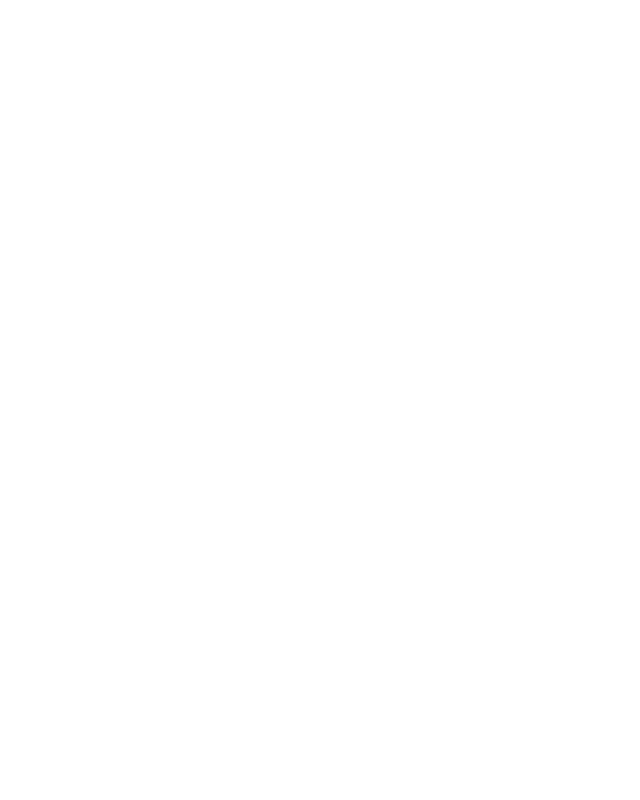
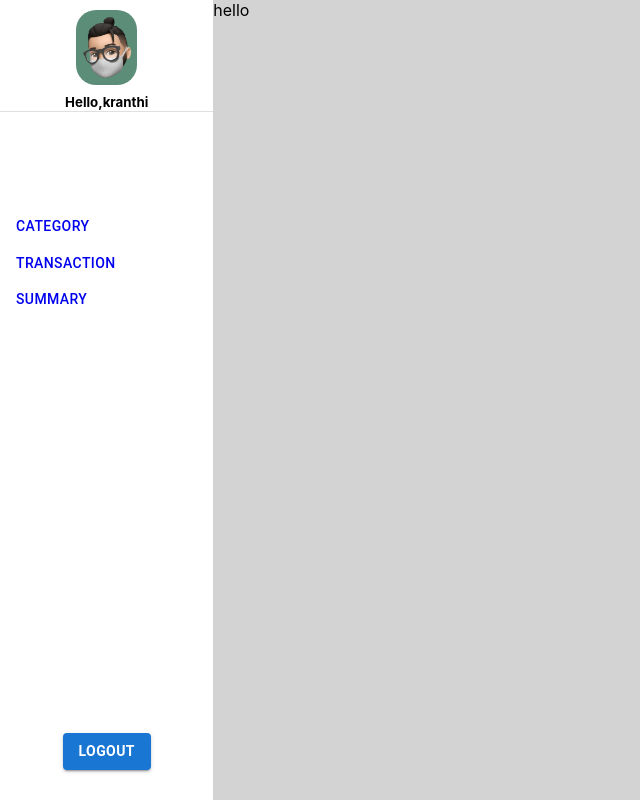
Before and after one commit to KRAN22/Expense_tracker, a React (Create React App) app in the folder frontend/: page /expenseTracker/summary in a window 1280 px wide. Before the commit this address had no page. Shown: the whole page, without its empty margins (0-640 px from the left). Built offline with nearby package versions, Linux system fonts and the light colour scheme; sample sign-in values are in the browser's storage.

Commit message:
Create a summary file and add in route and main link

```diff
--- a/frontend/src/expenseTracker/main.jsx
+++ b/frontend/src/expenseTracker/main.jsx
@@ -36,6 +36,14 @@
                 Transaction
               </Link>
             </Button>
+            <Button>
+              <Link
+                to={"/expenseTracker/summary"}
+                style={{ textDecoration: "none" }}
+              >
+                Summary
+              </Link>
+            </Button>
           </Grid>
           <Grid item xs={1} sx={{ margin: "Auto" }}>
             <Button onClick={clear} variant="contained">
--- /dev/null
+++ b/frontend/src/expenseTracker/summary/summary.jsx
@@ -0,0 +1,3 @@
+export const Summary = () => {
+  return <div>hello</div>;
+};
--- a/frontend/src/routers/routers.jsx
+++ b/frontend/src/routers/routers.jsx
@@ -6,6 +6,7 @@
 import { ProtectedRout } from "../protectedRout";
 import { CategoryList } from "../expenseTracker/category/category-List";
 import { Transaction } from "../expenseTracker/transactions/transaction_list";
+import { Summary } from "../expenseTracker/summary/summary";
 
 export const Routers = () => {
   return (
@@ -20,6 +21,7 @@
               path="/expenseTracker/transaction"
               element={<Transaction />}
             />
+            <Route path="/expenseTracker/summary" element={<Summary />} />
           </Route>
         </Route>
       </Routes>
```
